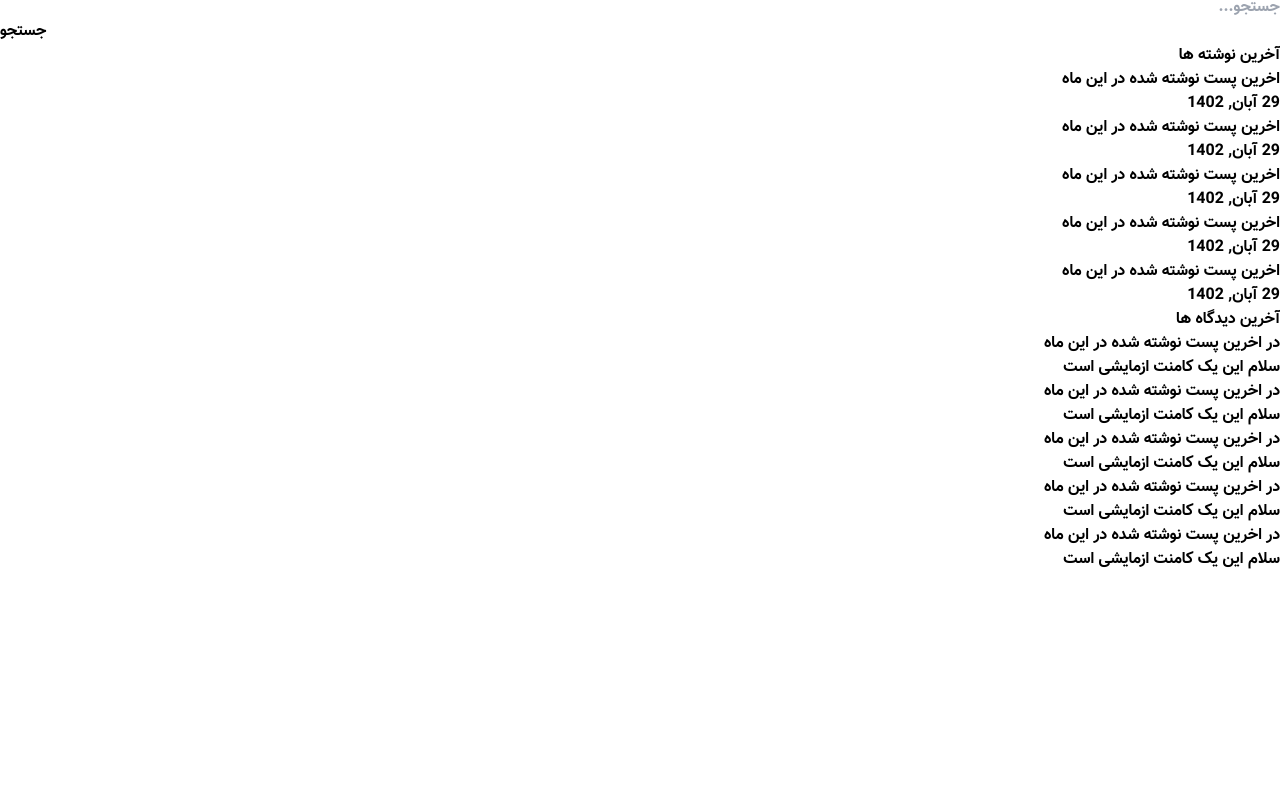
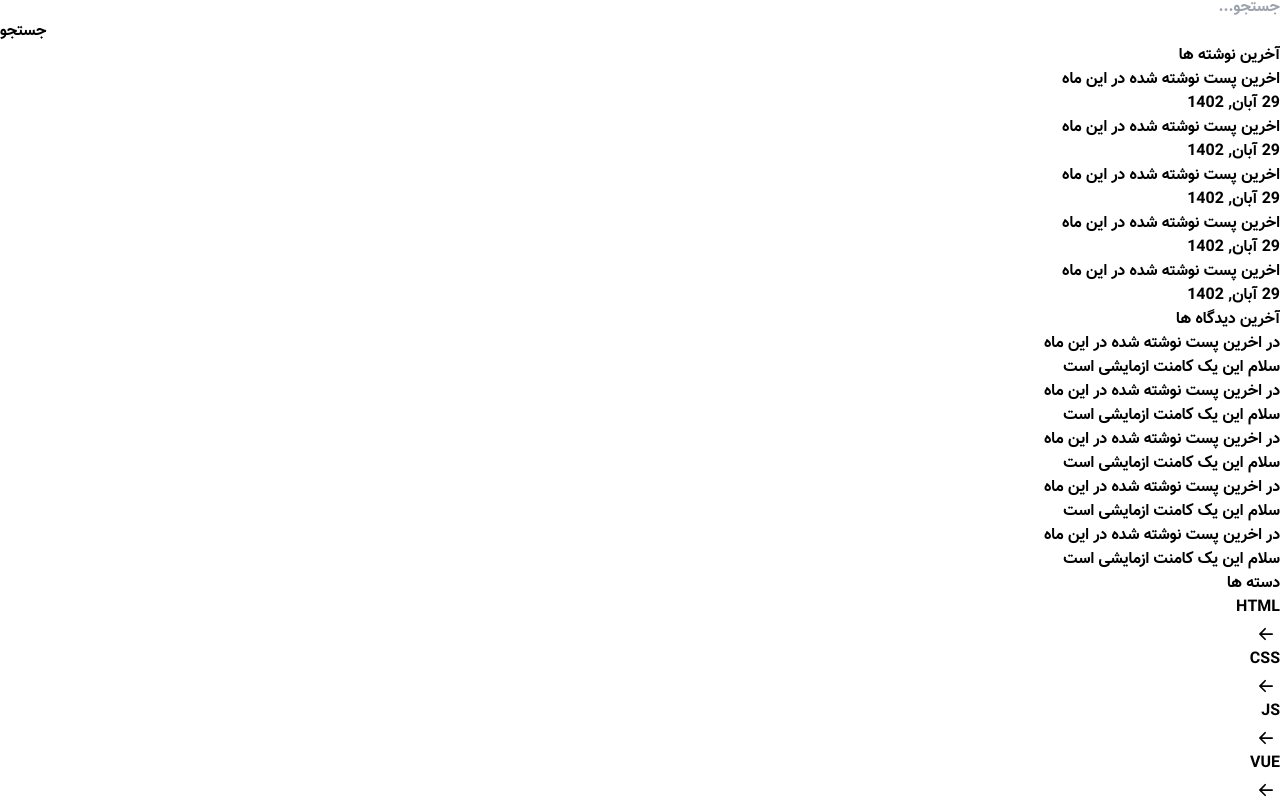
Before and after one commit to Milaadmg023/my-blog, a React (Vite) app: page / in a window 1280 px wide. Shown: the part 3483-4287 px from the top of the page. Before the commit the page ends 4055 px from the top, so only its background shows below. Built offline with nearby package versions, Linux system fonts and the light colour scheme.

Commit message:
tags : component created & updated

```diff
--- a/src/App.jsx
+++ b/src/App.jsx
@@ -5,6 +5,7 @@ import Home from './Pages/Home';
 import About from './Pages/About';
 import Contact from './Pages/Contact';
 import SinglePost from './Pages/SinglePost';
+import FilterdPosts from './Pages/FilterdPosts';
 
 function App() {
 
@@ -16,6 +17,7 @@ function App() {
       <Route path='/about' element={<About/>}/>
       <Route path='/contact' element={<Contact/>}/>
       <Route path='/post/:postId' element={<SinglePost/>}/>
+      <Route path='/filterdposts/:tag' element={<FilterdPosts/>}/>
     </Routes>
     </BrowserRouter>
   )
--- /dev/null
+++ b/src/Components/Tags.jsx
@@ -0,0 +1,45 @@
+import React from "react";
+import { Link } from "react-router-dom";
+
+function Tags() {
+  const tagsArray = ["HTML", "CSS", "JS", "VUE"];
+  return (
+    <>
+      <div className="px-4 pb-6 md:px-6 my-3" dir="rtl">
+        <h2 className="text-xl font-semibold bg-blue-400 text-white text-center rounded-lg p-1">
+          دسته ها
+        </h2>
+        <div className="space-y-3 mt-2">
+          {tagsArray.map((tag, index) => {
+            return (
+              <div className="flex flex-col gap-2" key={index}>
+                <Link to={`filterdposts/${tag}`}>
+                  <div className="flex items-center w-[5vw] cursor-pointer justify-between">
+                    <span>{tag}</span>
+                    <svg
+                      className="bi bi-arrow-left-short"
+                      fill="currentColor"
+                      height="28"
+                      viewBox="0 0 16 16"
+                      width="28"
+                      xmlns="http://www.w3.org/2000/svg"
+                    >
+                      <path
+                        d="M12 8a.5.5 0 0 1-.5.5H5.707l2.147 2.146a.5.5 0 0 1-.708.708l-3-3a.5.5 0 0 1 0-.708l3-3a.5.5 0 1 1 .708.708L5.707 7.5H11.5a.5.5 0 0 1 .5.5"
+                        fillRule="evenodd"
+                      />
+                    </svg>
+                  </div>
+                </Link>
+
+                <div className="border-t border-blue-200 dark:border-blue-200" />
+              </div>
+            );
+          })}
+        </div>
+      </div>
+    </>
+  );
+}
+
+export default Tags;
--- a/src/Pages/Home.jsx
+++ b/src/Pages/Home.jsx
@@ -4,6 +4,7 @@ import AllPosts from '../Components/AllPosts'
 import LatestPosts from './../Components/LatestPosts';
 import SearchBar from '../Components/SearchBar';
 import LastComments from '../Components/LastComments';
+import Tags from '../Components/Tags';
 
 function Home() {
   return (
@@ -18,6 +19,7 @@ function Home() {
         <SearchBar/>
         <LatestPosts/>
         <LastComments/>
+        <Tags/>
       </div>
     </div>
     </>
```
